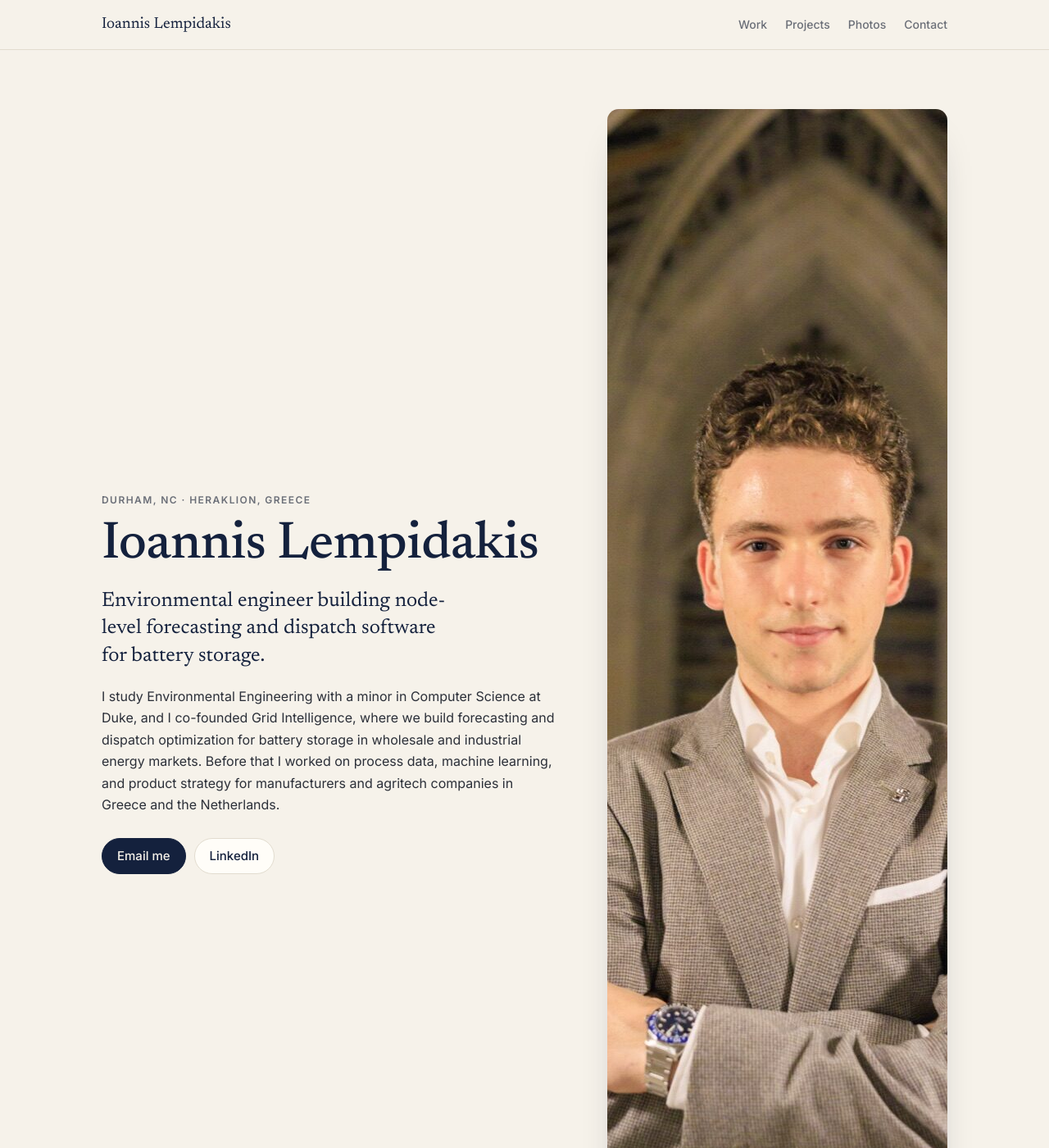
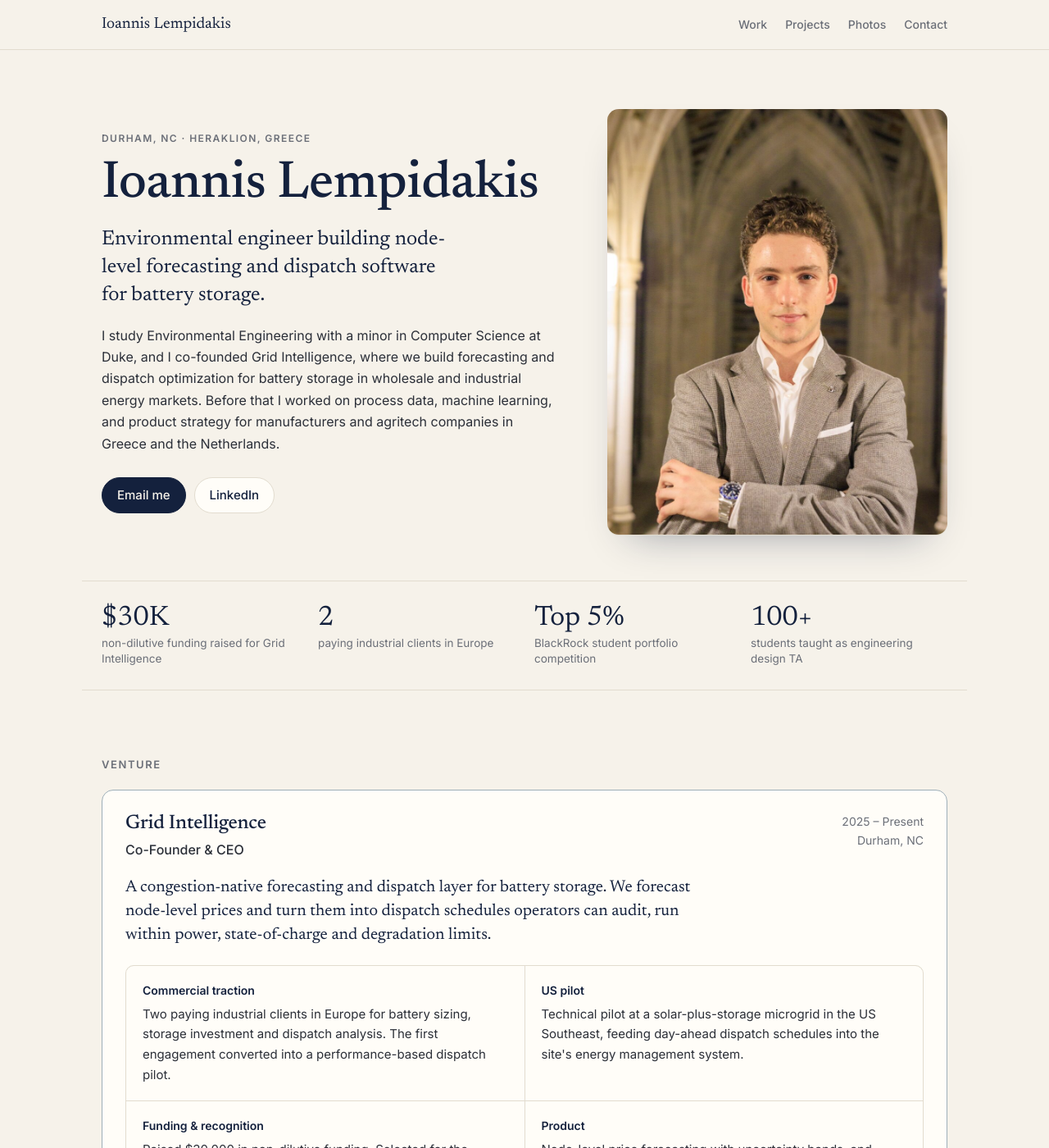
Before and after one commit to jlempidakis/jlempidakis.github.io, a Jekyll site: the page built from index.html, in a window 1280 px wide and 1400 px high. Shown: the whole window at 82% size. Built offline with Jekyll 4.4.1, drawn with Linux system fonts in a browser that asks for light colours.

Commit message:
Fix headshot sizing on narrow screens
Co-Authored-By: Claude Opus 5 <noreply@anthropic.com>

```diff
--- a/assets/css/style.css
+++ b/assets/css/style.css
@@ -74,13 +74,13 @@ h1 { font-size: clamp(40px, 6vw, 64px); line-height: 1.02; margin: 0 0 18px; }
 .intro { color: var(--text); max-width: 60ch; margin: 0 0 28px; }
 .hero-photo { margin: 0; }
 .hero-photo img {
-  width: 100%; aspect-ratio: 4 / 5; object-fit: cover; object-position: 50% 30%;
+  width: 100%; height: auto; aspect-ratio: 4 / 5; object-fit: cover; object-position: 50% 30%;
   border-radius: var(--radius);
   box-shadow: 0 1px 0 var(--line), 0 24px 48px -28px rgba(20, 33, 61, .45);
 }
 @media (max-width: 820px) {
   .hero { grid-template-columns: 1fr; gap: 32px; padding-top: 40px; }
-  .hero-photo { order: -1; max-width: 300px; }
+  .hero-photo { order: -1; max-width: 240px; }
 }
 
 .actions { display: flex; flex-wrap: wrap; gap: 10px; }
```
